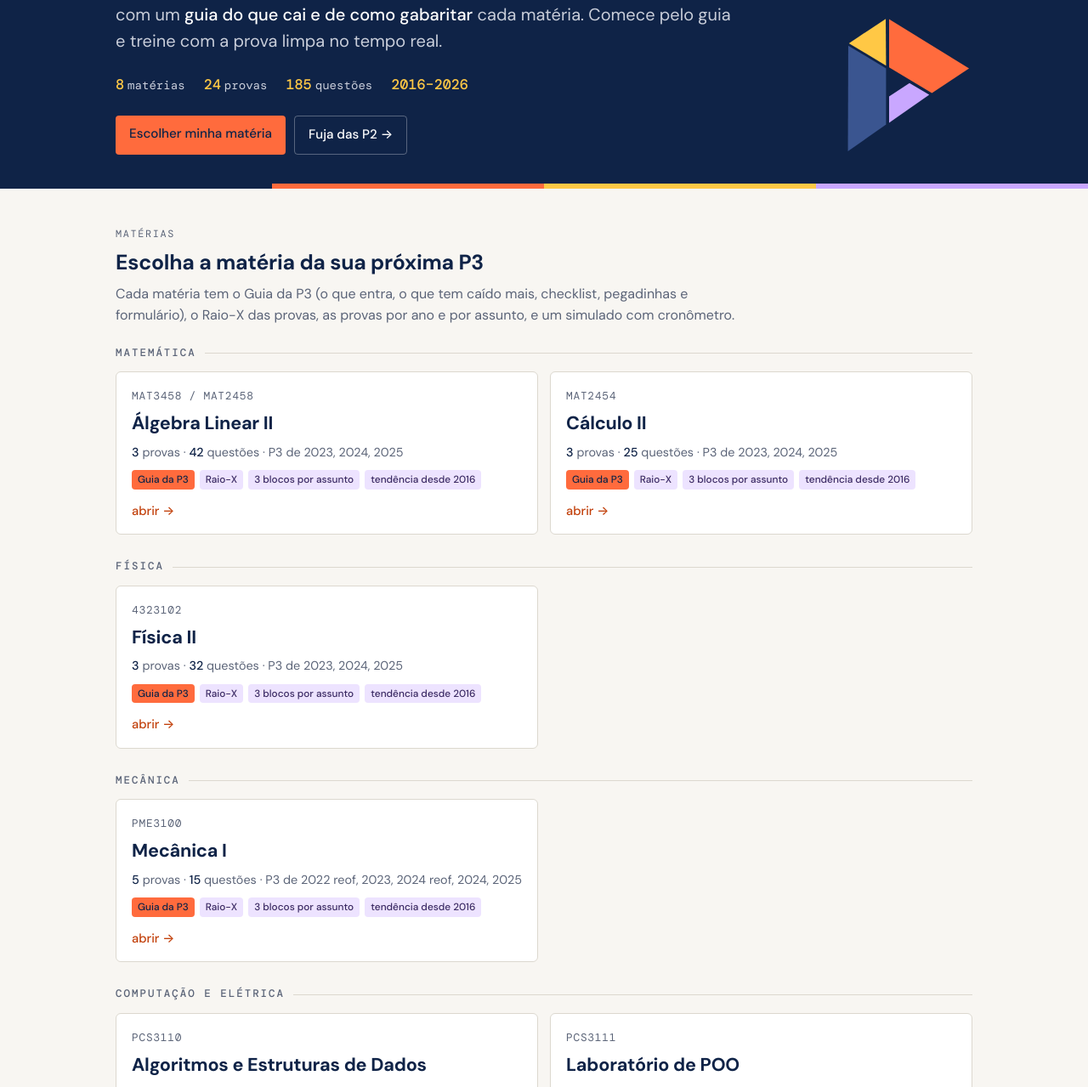
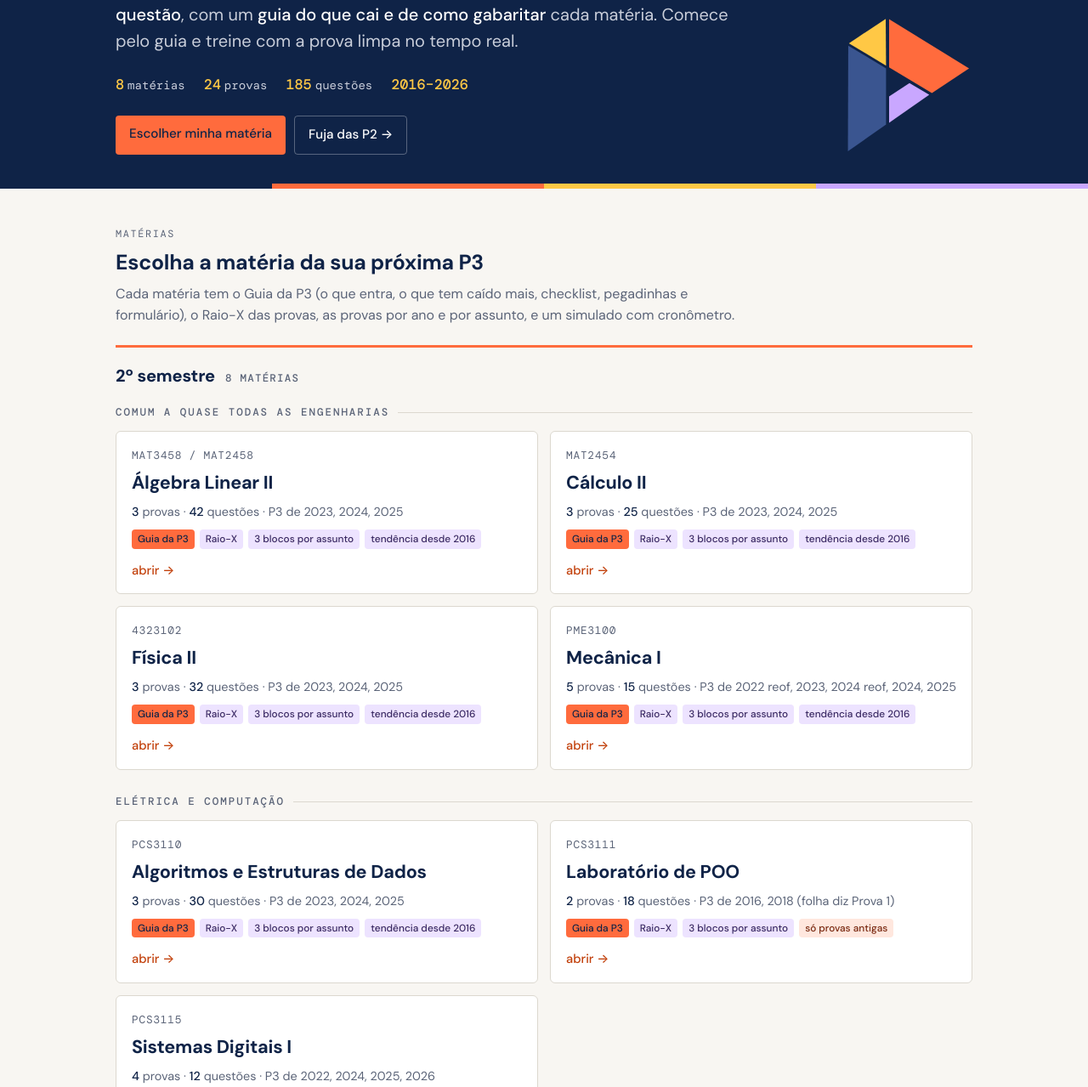
Before and after one commit to ChapaPrisma/fuja-das-p3, a plain HTML site: page index.html in a window 1280 px wide. Shown: the part 214-1493 px from the top of the page at 85% size. Drawn offline with nearby package versions, Linux system fonts and the light colour scheme.

Commit message:
Fuja das P3: página inicial organizada por semestre (2º e 4º)

```diff
--- a/index.html
+++ b/index.html
@@ -4,7 +4,7 @@
 <meta charset="utf-8">
 <meta name="viewport" content="width=device-width, initial-scale=1, viewport-fit=cover">
 <title>Fuja das P3</title>
-<meta name="description" content="Provas antigas de P3 do 2º semestre da Poli, transcritas e resolvidas questão por questão, com o guia do que cai e de como gabaritar. Uma iniciativa da chapa Prisma.">
+<meta name="description" content="Provas antigas de P3 do 2º e do 4º semestre da Poli, transcritas e resolvidas questão por questão, com o guia do que cai e de como gabaritar. Uma iniciativa da chapa Prisma.">
 <meta property="og:title" content="Fuja das P3">
 <meta property="og:description" content="P3 antigas da Poli transcritas e resolvidas, com guia do que cai, tendências, checklist e simulado.">
 <meta property="og:image" content="https://chapaprisma.github.io/fuja-das-p3/assets/og.png">
@@ -81,6 +81,9 @@ footer b{color:var(--band-fg);font-weight:500}
 .passo p{margin:0;color:var(--muted);font-size:.95rem}
 .area{display:flex;flex-direction:column;gap:12px}
 .area + .area{margin-top:28px}
+.semestre{font-size:1.25rem;font-weight:800;letter-spacing:-.01em;margin:44px 0 18px;padding-top:18px;border-top:3px solid var(--laranja);display:flex;align-items:baseline;gap:12px}
+.semestre:first-of-type{margin-top:8px}
+.semestre span{font-family:var(--f-mono);font-size:.78rem;font-weight:500;color:var(--muted);letter-spacing:.1em;text-transform:uppercase}
 .area > h3{font-family:var(--f-mono);font-size:.78rem;font-weight:500;letter-spacing:.16em;text-transform:uppercase;color:var(--muted);display:flex;align-items:center;gap:10px}
 .area > h3::after{content:"";flex:1;height:1px;background:var(--line)}
 .grade{display:grid;grid-template-columns:repeat(2,minmax(0,1fr));gap:14px}
@@ -117,7 +120,7 @@ footer b{color:var(--band-fg);font-weight:500}
     <div style="min-width:0">
       <div class="eyebrow">Chapa Prisma · Poli-USP</div>
       <h1>Fuja das <span class="p3">P3</span>.</h1>
-      <p class="lead">As P3 do 2º semestre da Poli, <b>transcritas e resolvidas questão por questão</b>, com um <b>guia do que cai e de como gabaritar</b> cada matéria. Comece pelo guia e treine com a prova limpa no tempo real.</p>
+      <p class="lead">As P3 do 2º e do 4º semestre da Poli, <b>transcritas e resolvidas questão por questão</b>, com um <b>guia do que cai e de como gabaritar</b> cada matéria. Comece pelo guia e treine com a prova limpa no tempo real.</p>
       <div class="contador"><span><b>8</b>matérias</span><span><b>24</b>provas</span><span><b>185</b>questões</span><span><b>2016–2026</b></span></div>
       <div class="cta-hero"><a class="pri" href="#materias">Escolher minha matéria</a><a class="sec" href="https://chapaprisma.github.io/fuja-das-p2/">Fuja das P2 →</a></div>
     </div>
@@ -129,7 +132,7 @@ footer b{color:var(--band-fg);font-weight:500}
 <section id="materias">
   <div class="sec-head"><span class="lbl">Matérias</span><h2>Escolha a matéria da sua próxima P3</h2>
   <p>Cada matéria tem o Guia da P3 (o que entra, o que tem caído mais, checklist, pegadinhas e formulário), o Raio-X das provas, as provas por ano e por assunto, e um simulado com cronômetro.</p></div>
-  <div class="area"><h3>Matemática</h3><div class="grade"><a class="mat" href="algebra-linear-2/">
+  <h3 class="semestre" id="sem2">2º semestre <span>8 matérias</span></h3><div class="area"><h3>Comum a quase todas as engenharias</h3><div class="grade"><a class="mat" href="algebra-linear-2/">
   <div class="top"><span class="cod">MAT3458 / MAT2458</span></div>
   <h4>Álgebra Linear II</h4>
   <div class="num"><b>3</b> provas · <b>42</b> questões · P3 de 2023, 2024, 2025</div>
@@ -141,19 +144,19 @@ footer b{color:var(--band-fg);font-weight:500}
   <div class="num"><b>3</b> provas · <b>25</b> questões · P3 de 2023, 2024, 2025</div>
   <div class="chips"><span class="chip g">Guia da P3</span><span class="chip">Raio-X</span><span class="chip">3 blocos por assunto</span><span class="chip">tendência desde 2016</span></div>
   <span class="abrir">abrir →</span>
-</a></div></div><div class="area"><h3>Física</h3><div class="grade"><a class="mat" href="fisica-2/">
+</a><a class="mat" href="fisica-2/">
   <div class="top"><span class="cod">4323102</span></div>
   <h4>Física II</h4>
   <div class="num"><b>3</b> provas · <b>32</b> questões · P3 de 2023, 2024, 2025</div>
   <div class="chips"><span class="chip g">Guia da P3</span><span class="chip">Raio-X</span><span class="chip">3 blocos por assunto</span><span class="chip">tendência desde 2016</span></div>
   <span class="abrir">abrir →</span>
-</a></div></div><div class="area"><h3>Mecânica</h3><div class="grade"><a class="mat" href="mecanica-1/">
+</a><a class="mat" href="mecanica-1/">
   <div class="top"><span class="cod">PME3100</span></div>
   <h4>Mecânica I</h4>
   <div class="num"><b>5</b> provas · <b>15</b> questões · P3 de 2022 reof, 2023, 2024 reof, 2024, 2025</div>
   <div class="chips"><span class="chip g">Guia da P3</span><span class="chip">Raio-X</span><span class="chip">3 blocos por assunto</span><span class="chip">tendência desde 2016</span></div>
   <span class="abrir">abrir →</span>
-</a></div></div><div class="area"><h3>Computação e Elétrica</h3><div class="grade"><a class="mat" href="algoritmos-ed/">
+</a></div></div><div class="area"><h3>Elétrica e Computação</h3><div class="grade"><a class="mat" href="algoritmos-ed/">
   <div class="top"><span class="cod">PCS3110</span></div>
   <h4>Algoritmos e Estruturas de Dados</h4>
   <div class="num"><b>3</b> provas · <b>30</b> questões · P3 de 2023, 2024, 2025</div>
@@ -171,7 +174,7 @@ footer b{color:var(--band-fg);font-weight:500}
   <div class="num"><b>4</b> provas · <b>12</b> questões · P3 de 2022, 2024, 2025, 2026</div>
   <div class="chips"><span class="chip g">Guia da P3</span><span class="chip">Raio-X</span><span class="chip">3 blocos por assunto</span><span class="chip">tendência desde 2016</span></div>
   <span class="abrir">abrir →</span>
-</a></div></div><div class="area"><h3>Materiais</h3><div class="grade"><a class="mat" href="materiais/">
+</a></div></div><div class="area"><h3>Materiais, Metalúrgica, Química, Minas e Petróleo</h3><div class="grade"><a class="mat" href="materiais/">
   <div class="top"><span class="cod">PMT3100</span></div>
   <h4>Fundamentos de Ciência e Engenharia dos Materiais</h4>
   <div class="num"><b>1</b> prova · <b>11</b> questões · P3 de questões antigas</div>
@@ -201,7 +204,7 @@ footer b{color:var(--band-fg);font-weight:500}
 <section id="falta">
   <div class="falta">
     <div><span class="lbl">Ainda falta</span><h2 style="font-size:1.55rem;margin-top:6px">Tem P3 antiga destas matérias?</h2>
-    <p style="color:var(--muted);margin:6px 0 0;max-width:52ch">Não achamos P3 recentes destas matérias do 2º semestre. Se você tiver uma, mande pra gente: ela entra aqui, transcrita e resolvida.</p></div>
+    <p style="color:var(--muted);margin:6px 0 0;max-width:52ch">Não achamos P3 destas matérias do 2º e do 4º semestre no acervo. Se você tiver uma, mande pra gente: ela entra aqui, transcrita e resolvida.</p></div>
     <ul><li>Introdução à Economia (PRO3206)</li><li>Introdução ao Projeto na Engenharia (0313102)</li><li>Introdução à Engenharia Elétrica (0323100)</li><li>Conservação de Massa e Energia</li></ul>
   </div>
 </section>
```
